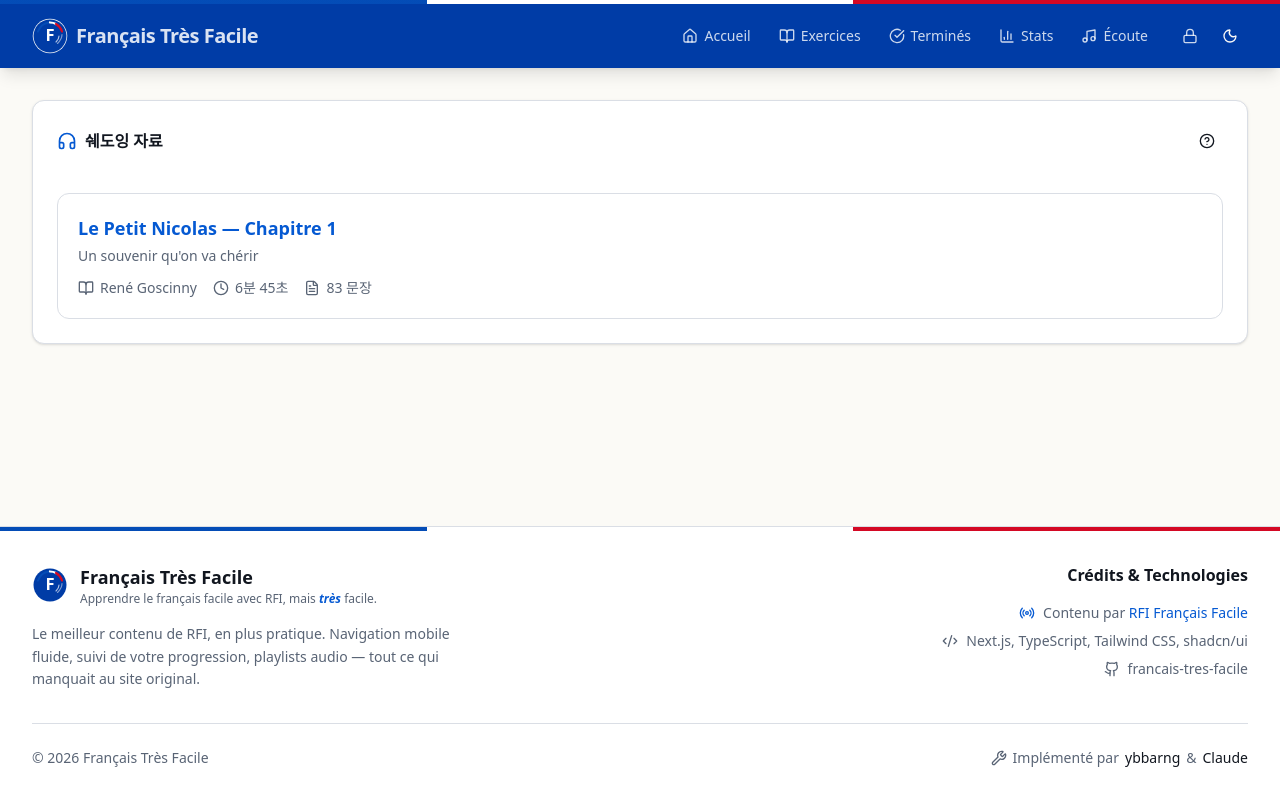
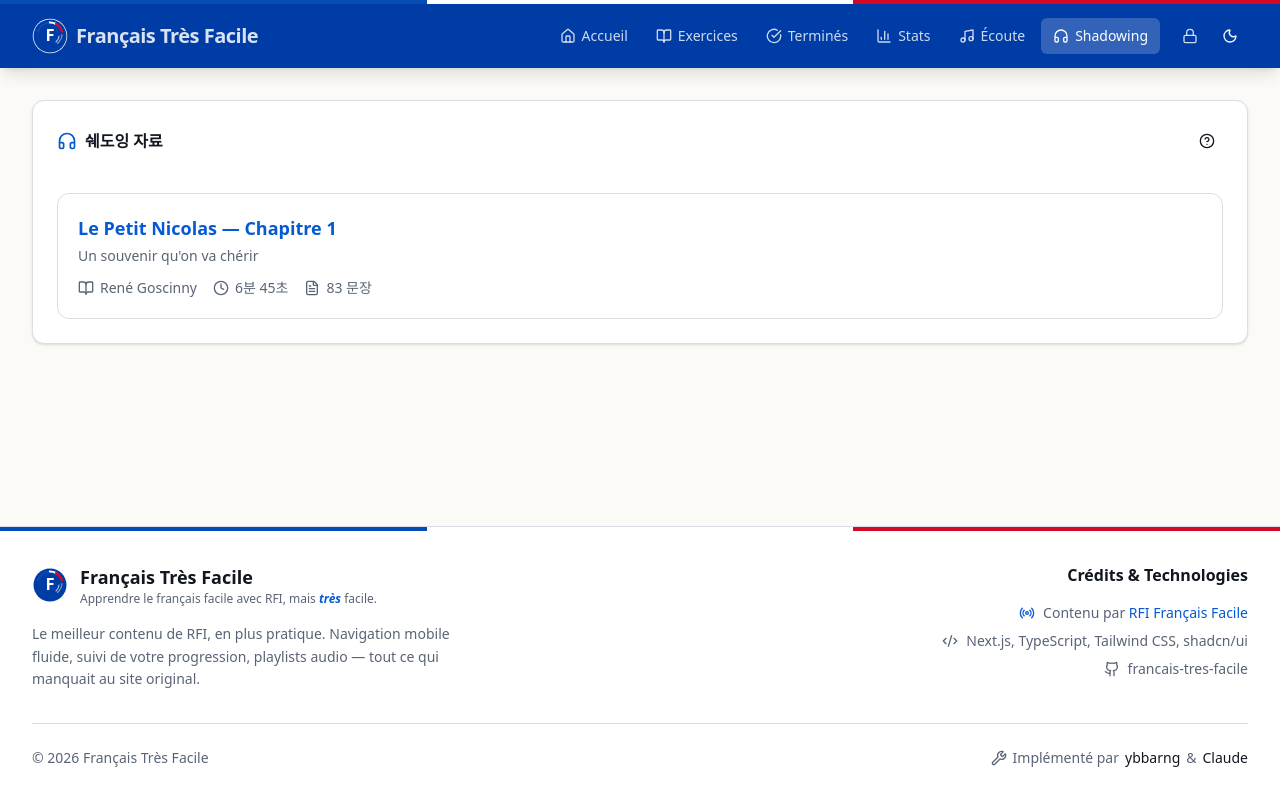
Before and after one commit to ybbarng/francais-tres-facile, a Next.js app: page /shadowing in a window 1280 px wide. Built offline with nearby package versions, Linux system fonts and the light colour scheme.

Commit message:
Header 네비게이션에 Shadowing 항목 추가
Headphones 아이콘으로 /shadowing 진입점을 노출한다.

Co-Authored-By: Claude Opus 4.7 (1M context) <noreply@anthropic.com>

```diff
--- a/src/components/layout/Header.tsx
+++ b/src/components/layout/Header.tsx
@@ -1,6 +1,6 @@
 "use client";
 
-import { BarChart3, BookOpen, CheckCircle, Home, Menu, Music, X } from "lucide-react";
+import { BarChart3, BookOpen, CheckCircle, Headphones, Home, Menu, Music, X } from "lucide-react";
 import Link from "next/link";
 import { usePathname } from "next/navigation";
 import { useState } from "react";
@@ -19,6 +19,7 @@ export default function Header() {
     { href: "/completed", label: "Terminés", icon: CheckCircle },
     { href: "/statistics", label: "Stats", icon: BarChart3 },
     { href: "/playlist", label: "Écoute", icon: Music },
+    { href: "/shadowing", label: "Shadowing", icon: Headphones },
   ];
 
   return (
```
